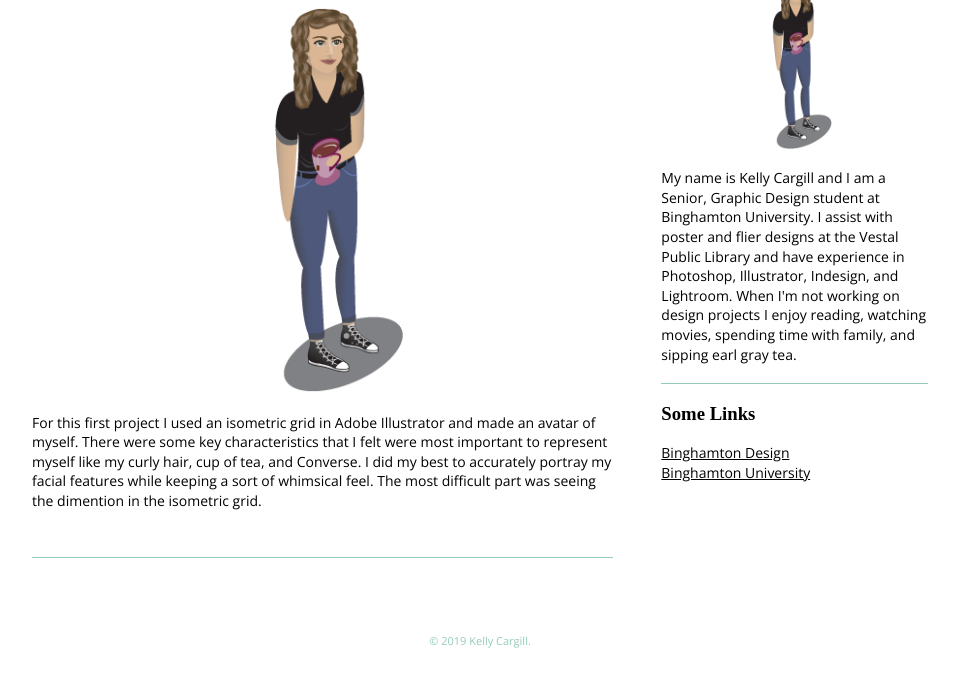
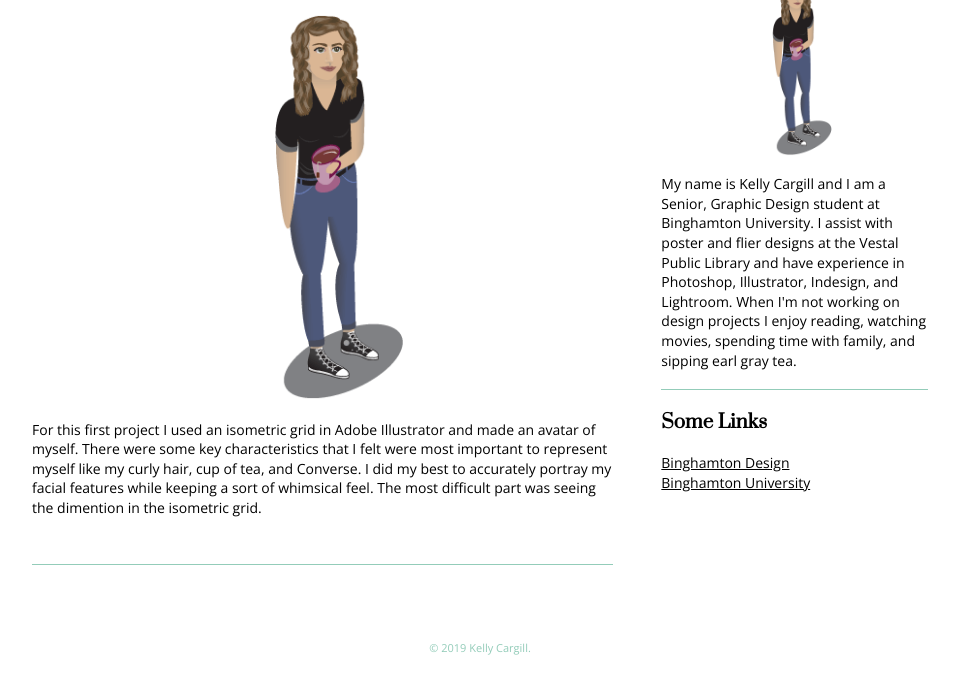
Before and after one commit to Binghamton-University-Design/web-journal-kcargil2, a plain HTML site: page index.html in a window 1280 px wide. Shown: the part 164-846 px from the top of the page, without its empty margins (160-1119 px from the left). Drawn offline with nearby package versions, Linux system fonts and the light colour scheme.

Commit message:
Add files via upload

```diff
--- a/index.html
+++ b/index.html
@@ -8,9 +8,11 @@
 		<link rel="icon" type="image/png" href="favicon.png">
 
 		<!-- load google font -->
-		<link href="https://fonts.googleapis.com/css?family=Open+Sans:300,400,400i,700|Work+Sans:400,700,900" rel="stylesheet">
+		<link href="https://fonts.googleapis.com/css?family=Open+Sans|Prata&display=swap" rel="stylesheet">
+
 
 		<link rel="stylesheet" href="css/style.css">
+
 	</head>
 
 	<body>
```
